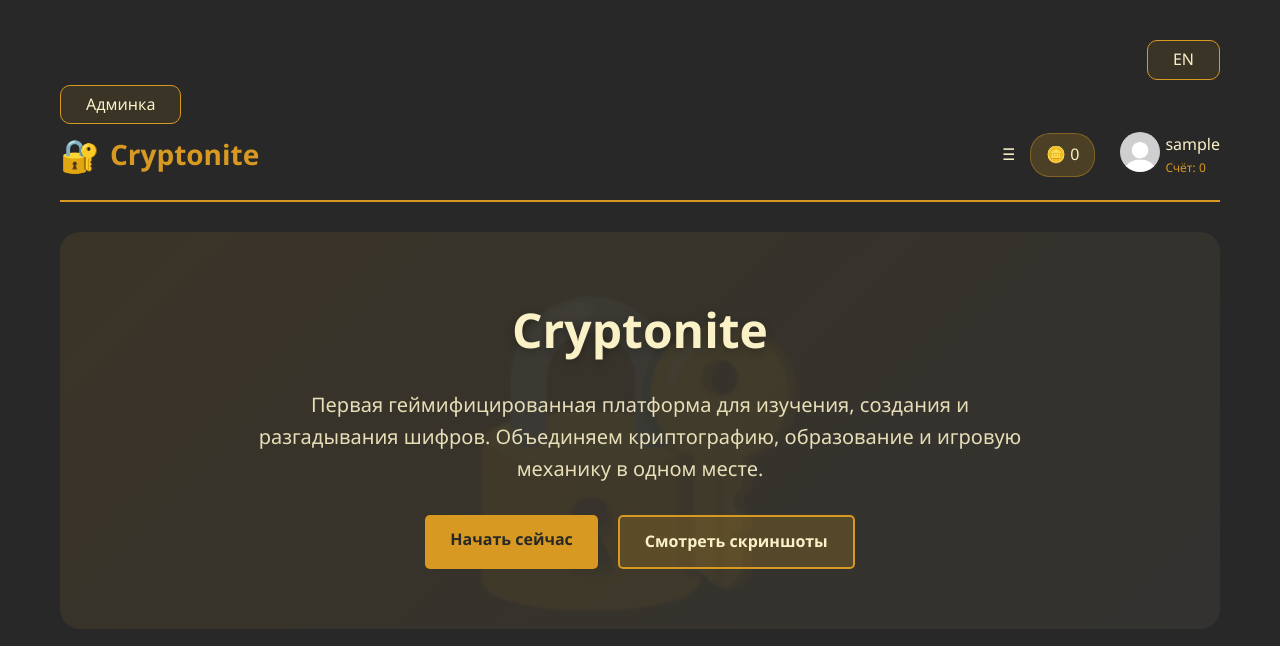
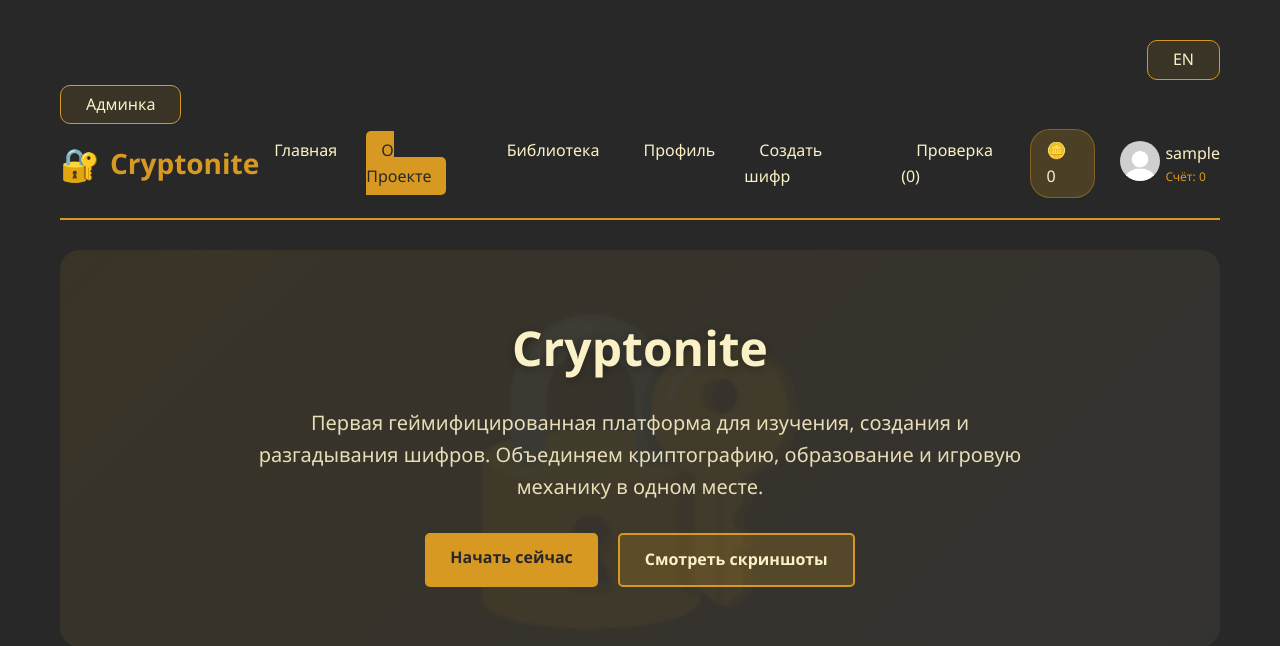
Before and after one commit to v1tush/cryptonite, a Django app: page /about/ in a window 1280 px wide. Shown: the top 646 px of the page. Run offline with Django 5.2, Linux system fonts and the light colour scheme; the visitor is signed in with stand-in values (Sample User, id 1); data that the repository does not hold is empty.

Commit message:
add core/context_processors.py with new context vars for staff

```diff
--- /dev/null
+++ b/cryptonite/core/context_processors.py
@@ -0,0 +1,8 @@
+from ciphers.models import Cipher
+
+def count_pending_ciphers(request):
+    if request.user.is_authenticated and request.user.is_staff:
+        count = Cipher.objects.pending().count()
+    else:
+        count = 0
+    return {'count_pending_ciphers': count}
--- a/cryptonite/cryptonite/settings.py
+++ b/cryptonite/cryptonite/settings.py
@@ -61,6 +61,7 @@ TEMPLATES = [
                 'django.contrib.auth.context_processors.auth',
                 'django.contrib.messages.context_processors.messages',
                 'django.template.context_processors.i18n',
+                'core.context_processors.count_pending_ciphers',
             ],
         },
     },
--- a/cryptonite/notifications/views.py
+++ b/cryptonite/notifications/views.py
@@ -14,7 +14,6 @@ class UserPassesTestForStaffMixin(UserPassesTestMixin):
         return redirect('main:main')
 
 
-# Занимался только по части стафа
 class StaffNotificationsView(
     LoginRequiredMixin,
     UserPassesTestForStaffMixin,
--- a/cryptonite/templates/includes/header.html
+++ b/cryptonite/templates/includes/header.html
@@ -21,7 +21,7 @@
         <span>Cryptonite</span>
     </a>
 
-    <nav {% if user.is_staff %} style="display: none;" {% endif %}>
+    <nav>
         <ul>
             <li><a {% if request.resolver_match.view_name == 'main:main' %} class="active" {% else %} href="{% url 'main:main' %}"{% endif %}>{% trans 'Главная' %}</a></li>
             <li><a {% if request.resolver_match.view_name == 'about:about' %} class="active" {% else %}href="{% url 'about:about' %}"{% endif %}>{% trans 'О Проекте' %}</a></li>
@@ -29,6 +29,13 @@
             {% if user.is_authenticated %}
                 <li><a {% if request.resolver_match.view_name == 'users:profile' and request.resolver_match.kwargs.username == user.username %} class="active" {% else %}href="{% url 'users:profile' user.username %}"{% endif %}>{% trans 'Профиль' %}</a></li>
                 <li><a {% if request.resolver_match.view_name == 'ciphers:create_cipher'%} class="active" {% else %}href="{% url 'ciphers:create_cipher' %}"{% endif %}>{% trans 'Создать шифр' %}</a></li>
+                {% if user.is_staff %}
+                    <li>
+                        <a {% if request.resolver_match.view_name == 'notifications:stuff-notifications' %} class="active" {% else %} href="{% url 'notifications:stuff-notifications' %}"{% endif %}>
+                            {% trans 'Проверка' %} ({% if count_pending_ciphers < 1000 %}{{ count_pending_ciphers }}{% else %}9+{% endif %})
+                        </a>
+                    </li>
+                {% endif %}
             {% else %}
                 {% if request.resolver_match.view_name == 'users:login' %}
                     <li><a href="{% url 'users:signup' %}">{% trans 'Регистрация' %}</a></li>
@@ -39,7 +46,7 @@
         </ul>
     </nav>
     <div class="user-info">
-        <div {% if user.is_staff %} style="display: block;" {% endif %} id="burger-menu" class="burger-menu">&#9776;</div>
+        <div id="burger-menu" class="burger-menu">&#9776;</div>
         {% if user.is_authenticated %}
             <div class="user-balance">
                 <p>
@@ -68,7 +75,11 @@
             <li><a {% if request.resolver_match.view_name == 'users:profile' and request.resolver_match.kwargs.username == user.username %} class="active" {% else %}href="{% url 'users:profile' user.username %}"{% endif %}>{% trans 'Профиль' %}</a></li>
             <li><a {% if request.resolver_match.view_name == 'ciphers:create_cipher'%} class="active" {% else %}href="{% url 'ciphers:create_cipher' %}"{% endif %}>{% trans 'Создать шифр' %}</a></li>
             {% if user.is_staff %}
-                <li><a {% if request.resolver_match.view_name == 'notifications:stuff-notifications' %} class="active" {% else %} href="{% url 'notifications:stuff-notifications' %}"{% endif %}>{% trans 'Проверка' %}</a></li>
+                <li>
+                    <a {% if request.resolver_match.view_name == 'notifications:stuff-notifications' %} class="active" {% else %} href="{% url 'notifications:stuff-notifications' %}"{% endif %}>
+                        {% trans 'Проверка' %} ({% if count_pending_ciphers < 1000 %}{{ count_pending_ciphers }}{% else %}999+{% endif %})
+                    </a>
+                </li>
             {% endif %}
         {% else %}
             {% if request.resolver_match.view_name == 'users:login' %}
--- /dev/null
+++ b/cryptonite/users/constants.py
@@ -0,0 +1,6 @@
+LEVEL_THRESHOLDS = [
+    (1, 0),    # уровень 1 — от 0 XP
+    (2, 100),  # уровень 2 — от 100 XP
+    (3, 300),  # уровень 3 — от 300 XP
+    (4, 600),  # уровень 4 — от 600 XP
+]
--- a/cryptonite/users/models.py
+++ b/cryptonite/users/models.py
@@ -1,6 +1,7 @@
 from django.contrib.auth.models import AbstractUser
 from django.db import models
 
+from users.constants import LEVEL_THRESHOLDS
 from users.validators import validate_username
 
 
@@ -44,17 +45,11 @@ class CustomUser(AbstractUser):
         verbose_name_plural = 'пользователи'
 
     def __str__(self):
-        return f'{self.username} ({self.email})'
+        return f'CustomUser: {self.username} ({self.email})'
 
     @property
     def level(self):
-        if self.xp < 100:
-            return 1
-
-        if self.xp < 300:
-            return 2
-
-        if self.xp < 600:
-            return 3
-
-        return 4
+        for lvl, xp_required in reversed(LEVEL_THRESHOLDS):
+            if self.xp >= xp_required:
+                return lvl
+        return 1
```
